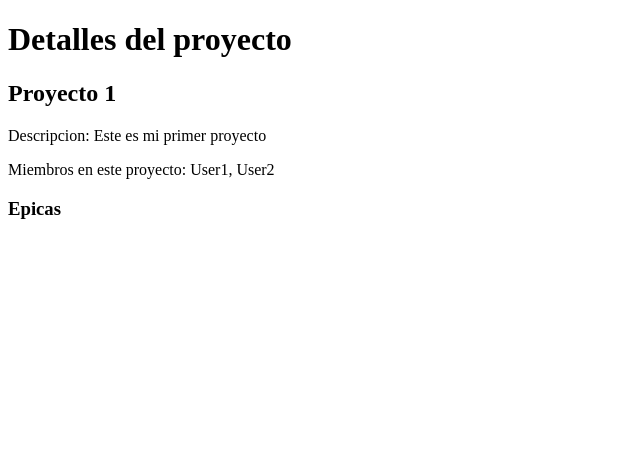
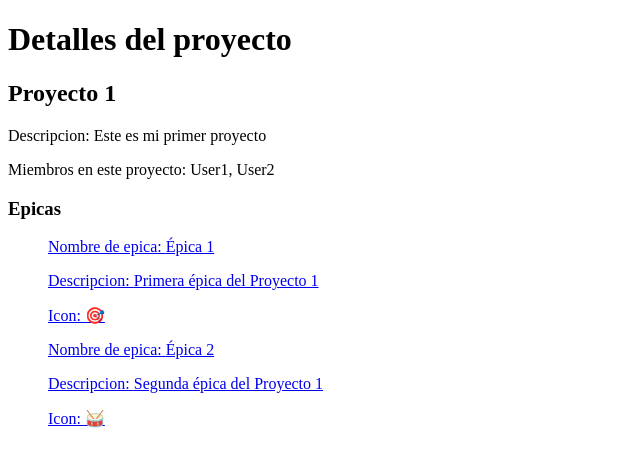
Before and after one commit to gonzaloLT/tracker-task, a React (Vite) app: page /my-projects/1 in a window 1280 px wide. Shown: the top 466 px of the page, without its empty margins (0-640 px from the left). Built offline with nearby package versions, Linux system fonts and the light colour scheme.

Commit message:
Agregando listado de epicas en detalles de proyecto

```diff
--- /dev/null
+++ b/src/components/EpicCard/index.jsx
@@ -0,0 +1,12 @@
+import React from 'react'
+import { Link } from 'react-router-dom'
+
+export const EpicCard = ({epic}) => {
+  return (
+    <Link to={`/my-projects/${epic.project}/${epic._id}`}>
+      <p>Nombre de epica: {epic.name}</p>
+      <p>Descripcion: {epic.description}</p>
+      <p>Icon: {epic.icon}</p>
+    </Link>
+  )
+}
--- a/src/pages/ProjectDetails.jsx
+++ b/src/pages/ProjectDetails.jsx
@@ -1,31 +1,40 @@
-import React, { useContext } from 'react'
-import {useParams} from 'react-router-dom'
-import { ProjectContext } from '../context/ProjectContext';
+import React, { useContext } from "react";
+import { useParams } from "react-router-dom";
+import { ProjectContext } from "../context/ProjectContext";
+import { EpicCard } from "../components/EpicCard";
 
 export const ProjectDetails = () => {
-  const {projectId} = useParams();
-  const {projectsData, loading} = useContext(ProjectContext);
+    const { projectId } = useParams();
+    const { projectsData, loading, epicsData } = useContext(ProjectContext);
 
-  const project = projectsData.find((p)=> p._id === projectId)
+    const project = projectsData.find(project => project._id === projectId)
 
-  if(!project){
-    return <div>Proyecto no encontrado</div>
+    if (!project) {
+        return <div>Proyecto no encontrado</div>;
     }
 
     return (
         <div>
             <h1>Detalles del proyecto</h1>
-      {loading && (<p>Cargando detalles del proyecto...</p>)}
+            {loading && <p>Cargando detalles del proyecto...</p>}
 
-      <h2 className='name-project-details'>{project.name}</h2>
-      <p className='description-project-details'>Descripcion: {project.description}</p>
-      <p className='merbers-project-details'>Miembros en este proyecto: {project.members.join(', ')}</p>
-      <div className='epicas-project-details'>
+            <h2 className="name-project-details">{project.name}</h2>
+            <p className="description-project-details">
+                Descripcion: {project.description}
+            </p>
+            <p className="merbers-project-details">
+                Miembros en este proyecto: {project.members.join(", ")}
+            </p>
+            <div className="epicas-project-details">
                 <h3>Epicas</h3>
                 <ul>
-
+                    {epicsData
+                        .filter((epic) => epic.project === projectId)
+                        .map((epic) => (
+                            <EpicCard key={epic._id} epic={epic} />
+                        ))}
                 </ul>
             </div>
         </div>
-  )
-}
+    );
+};
```
Lines whose indentation alone changed are shown as unchanged.
